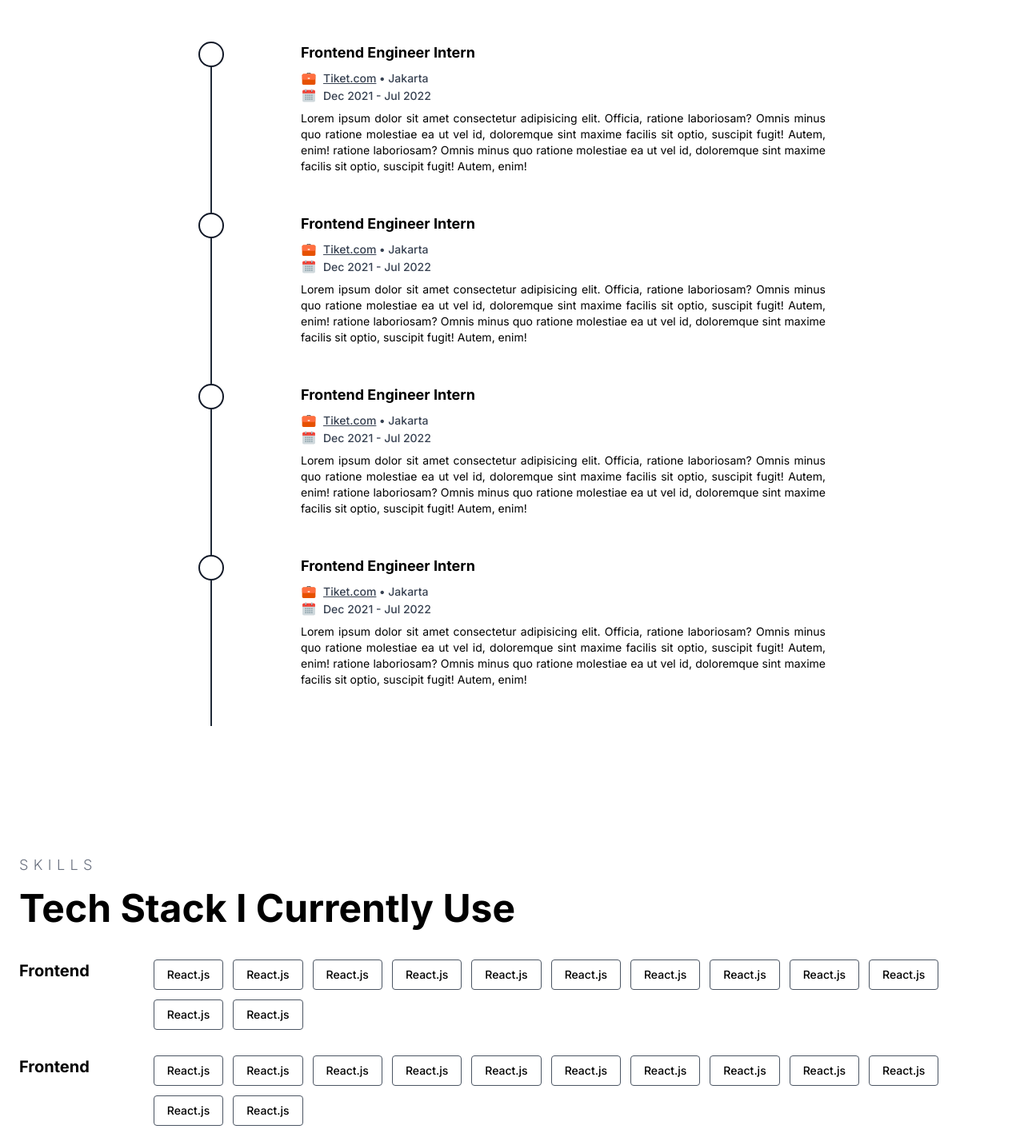
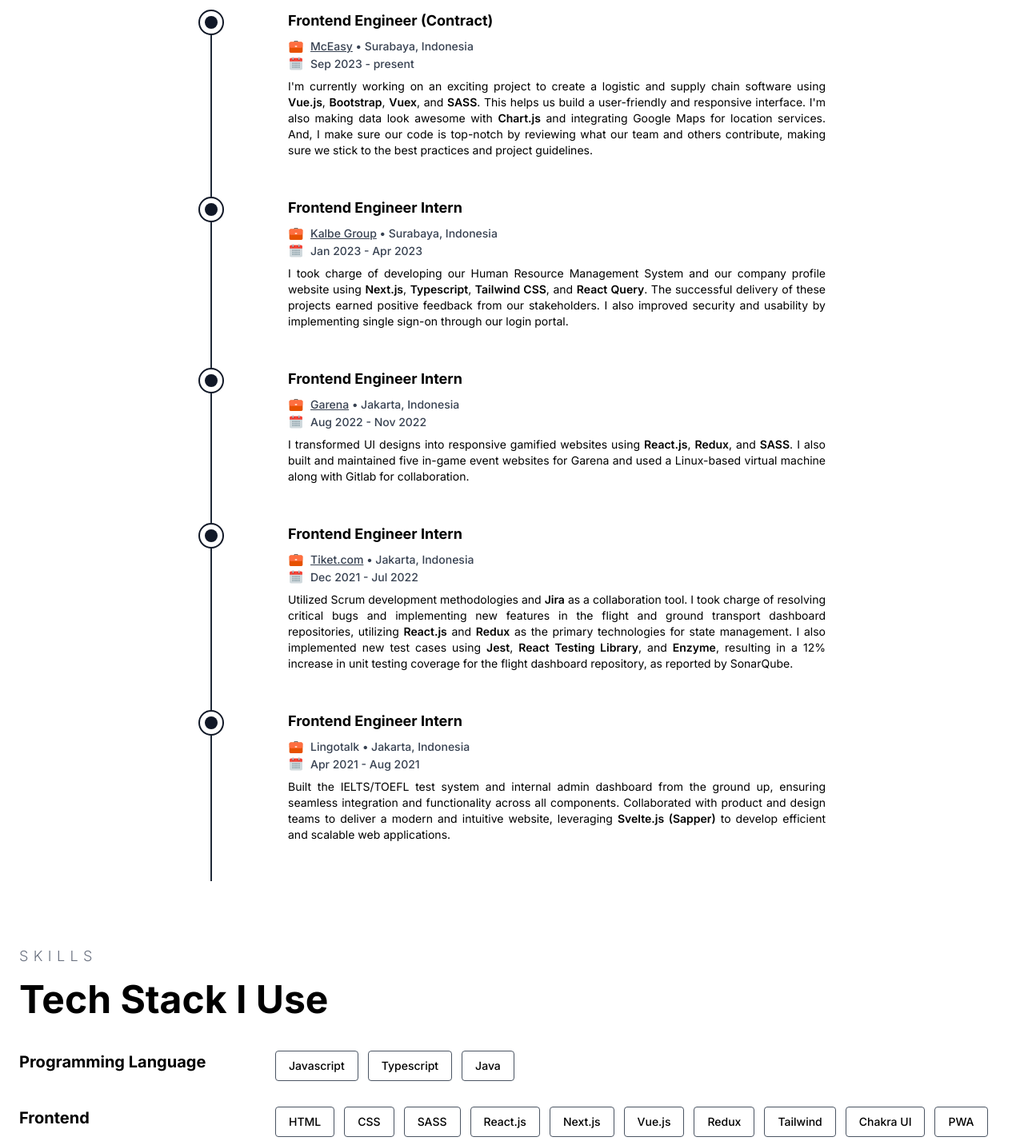
Before and after one commit to alfonsus20/personal-web, a Next.js app: page / in a window 1280 px wide. Shown: the part 1000-2432 px from the top of the page at 80% size. Built offline with nearby package versions, Linux system fonts and the light colour scheme.

Commit message:
add exp and skill set data

```diff
--- a/src/components/Experience.tsx
+++ b/src/components/Experience.tsx
@@ -1,45 +1,63 @@
-import { StaticImageData } from "next/image";
+import { ExperienceData } from "@/data/experience";
+import Link from "next/link";
 import { FcBriefcase, FcCalendar } from "react-icons/fc";
 
-interface ExperienceProps {
-  image: StaticImageData;
-  className?: string;
+interface ExperienceProps extends Omit<ExperienceData, "company"> {
+  companyName: string;
+  companyWebsite?: string;
 }
 
-const Experience = ({ image, className }: ExperienceProps) => {
+const Experience = ({
+  jobTitle,
+  companyName,
+  companyWebsite,
+  location,
+  description,
+  startDate,
+  endDate,
+}: ExperienceProps) => {
   return (
     <div className="flex">
-      <div className="flex w-16 md:w-32 flex-shrink-0">
+      <div className="flex w-16 md:w-28 flex-shrink-0">
         <div className="flex justify-center flex-col items-center flex-shrink-0">
-          <div className="w-8 h-8 flex-shrink-0 rounded-full bg-white border-2 border-gray-900"></div>
+          <div className="w-8 h-8 flex-shrink-0 rounded-full bg-white border-2 border-gray-900 grid place-items-center">
+            <div className="w-4 h-4 flex-shrink-0 rounded-full bg-gray-900"></div>
+          </div>
           <div className="w-0.5 h-full bg-gray-800"></div>
         </div>
       </div>
       <div className="flex-auto pb-12">
-        <h3 className="font-bold mb-2 text-lg">Frontend Engineer Intern</h3>
+        <h3 className="font-bold mb-2 text-lg">{jobTitle}</h3>
         <div className="text-sm space-y-0.5 mb-2 font-medium text-gray-700">
           <div className="flex items-center">
             <span className="w-7 inline-block">
-              <FcBriefcase className='text-xl' />
+              <FcBriefcase className="text-xl" />
             </span>
             <span>
-              <span className="underline">Tiket.com</span> • Jakarta
+              {companyWebsite ? (
+                <Link
+                  href={companyWebsite}
+                  target="_blank"
+                  className="underline"
+                >
+                  {companyName}
+                </Link>
+              ) : (
+                <span>{companyName}</span>
+              )}{" "}
+              • {location}
             </span>
           </div>
           <div className="flex items-center">
             <span className="w-7 inline-block">
-              <FcCalendar className='text-xl' />
+              <FcCalendar className="text-xl" />
             </span>
-            <span>Dec 2021 - Jul 2022</span>
+            <span>
+              {startDate} - {endDate || "present"}
+            </span>
           </div>
         </div>
-        <p className="text-sm text-justify">
-          Lorem ipsum dolor sit amet consectetur adipisicing elit. Officia,
-          ratione laboriosam? Omnis minus quo ratione molestiae ea ut vel id,
-          doloremque sint maxime facilis sit optio, suscipit fugit! Autem, enim!
-          ratione laboriosam? Omnis minus quo ratione molestiae ea ut vel id,
-          doloremque sint maxime facilis sit optio, suscipit fugit! Autem, enim!
-        </p>
+        <div className="text-sm text-justify">{description}</div>
       </div>
     </div>
   );
--- /dev/null
+++ b/src/data/experience.tsx
@@ -0,0 +1,117 @@
+export interface ExperienceData {
+  jobTitle: string;
+  company: {
+    name: string;
+    websiteURL?: string;
+  };
+  location: string;
+  startDate: string;
+  endDate?: string;
+  description: React.ReactNode;
+}
+
+const experienceList: ExperienceData[] = [
+  {
+    jobTitle: "Frontend Engineer (Contract)",
+    company: { name: "McEasy", websiteURL: "https://mceasy.com" },
+    location: "Surabaya, Indonesia",
+    startDate: "Sep 2023",
+    description: (
+      <p>
+        I&apos;m currently working on an exciting project to create a logistic
+        and supply chain software using{" "}
+        <span className="font-semibold">Vue.js</span>,{" "}
+        <span className="font-semibold">Bootstrap</span>,{" "}
+        <span className="font-semibold">Vuex</span>, and{" "}
+        <span className="font-semibold">SASS</span>. This helps us build a
+        user-friendly and responsive interface. I&apos;m also making data look
+        awesome with <span className="font-semibold">Chart.js</span> and
+        integrating Google Maps for location services. And, I make sure our code
+        is top-notch by reviewing what our team and others contribute, making
+        sure we stick to the best practices and project guidelines.
+      </p>
+    ),
+  },
+  {
+    jobTitle: "Frontend Engineer Intern",
+    company: {
+      name: "Kalbe Group",
+      websiteURL: "https://cakraradhamustika.com",
+    },
+    location: "Surabaya, Indonesia",
+    startDate: "Jan 2023",
+    endDate: "Apr 2023",
+    description: (
+      <p>
+        I took charge of developing our Human Resource Management System and our
+        company profile website using{" "}
+        <span className="font-semibold">Next.js</span>,{" "}
+        <span className="font-semibold">Typescript</span>,{" "}
+        <span className="font-semibold">Tailwind CSS</span>, and{" "}
+        <span className="font-semibold">React Query</span>. The successful
+        delivery of these projects earned positive feedback from our
+        stakeholders. I also improved security and usability by implementing
+        single sign-on through our login portal.
+      </p>
+    ),
+  },
+  {
+    jobTitle: "Frontend Engineer Intern",
+    company: { name: "Garena", websiteURL: "https://www.garena.com" },
+    location: "Jakarta, Indonesia",
+    startDate: "Aug 2022",
+    endDate: "Nov 2022",
+    description: (
+      <p>
+        I transformed UI designs into responsive gamified websites using{" "}
+        <span className="font-semibold">React.js</span>,{" "}
+        <span className="font-semibold">Redux</span>, and{" "}
+        <span className="font-semibold">SASS</span>. I also built and maintained
+        five in-game event websites for Garena and used a Linux-based virtual
+        machine along with Gitlab for collaboration.
+      </p>
+    ),
+  },
+  {
+    jobTitle: "Frontend Engineer Intern",
+    company: { name: "Tiket.com", websiteURL: "https://www.tiket.com/" },
+    location: "Jakarta, Indonesia",
+    startDate: "Dec 2021",
+    endDate: "Jul 2022",
+    description: (
+      <p>
+        Utilized Scrum development methodologies and{" "}
+        <span className="font-semibold">Jira</span> as a collaboration tool. I
+        took charge of resolving critical bugs and implementing new features in
+        the flight and ground transport dashboard repositories, utilizing{" "}
+        <span className="font-semibold">React.js</span> and{" "}
+        <span className="font-semibold">Redux</span> as the primary technologies
+        for state management. I also implemented new test cases using{" "}
+        <span className="font-semibold">Jest</span>,{" "}
+        <span className="font-semibold">React Testing Library</span>, and{" "}
+        <span className="font-semibold">Enzyme</span>, resulting in a 12%
+        increase in unit testing coverage for the flight dashboard repository,
+        as reported by SonarQube.
+      </p>
+    ),
+  },
+  {
+    jobTitle: "Frontend Engineer Intern",
+    company: { name: "Lingotalk" },
+    location: "Jakarta, Indonesia",
+    startDate: "Apr 2021",
+    endDate: "Aug 2021",
+    description: (
+      <p>
+        Built the IELTS/TOEFL test system and internal admin dashboard from the
+        ground up, ensuring seamless integration and functionality across all
+        components. Collaborated with product and design teams to deliver a
+        modern and intuitive website, leveraging{" "}
+        <span className="font-semibold">Svelte.js (Sapper)</span> to develop
+        efficient and scalable web applications.
+      </p>
+    ),
+  },
+];
+
+export default experienceList;
--- /dev/null
+++ b/src/data/skills.ts
@@ -0,0 +1,43 @@
+const skillSet = [
+  {
+    title: "Programming Language",
+    skills: ["Javascript", "Typescript", "Java"],
+  },
+  {
+    title: "Frontend",
+    skills: [
+      "HTML",
+      "CSS",
+      "SASS",
+      "React.js",
+      "Next.js",
+      "Vue.js",
+      "Redux",
+      "Tailwind",
+      "Chakra UI",
+      "PWA",
+      "Vite",
+      "Webpack",
+      "Storybook",
+      "Jest",
+      "React Testing Library",
+      "Enzyme",
+    ],
+  },
+  {
+    title: "Backend",
+    skills: [
+      "Node.js",
+      "Express.js",
+      "Nest.js",
+      "SQL",
+      "Google Cloud Platform",
+    ],
+  },
+  {
+    title: "Tools",
+    skills: ["Visual Studio Code", "Postman", "Figma", "Docker"],
+  },
+];
+
+export default skillSet;
--- a/src/sections/Experience.tsx
+++ b/src/sections/Experience.tsx
@@ -1,23 +1,22 @@
-import GarenaLogo from "@/assets/images/work/garena.png";
-import KalbeLogo from "@/assets/images/work/kalbe.png";
-import LingotalkLogo from "@/assets/images/work/lingotalk.webp";
-import TiketLogo from "@/assets/images/work/tiket.webp";
 import ExperienceCard from "@/components/Experience";
 import Heading from "@/components/Heading";
-import cn from "@/utils/classnames";
-
-const experienceList = [TiketLogo, GarenaLogo, KalbeLogo, LingotalkLogo];
+import experienceList from "@/data/experience";
 
 const Experience = () => {
   return (
-    <section className="mx-auto max-w-[52rem] py-24 px-6 2xl:px-0">
+    <section className="mx-auto max-w-[52rem] py-12 md:py-20 px-6 2xl:px-0">
       <Heading title="Experience" subtitle="Glympse of My Career Journey" />
-      <div className="mx-auto my-16 max-w-4xl relative">
+      <div className="mx-auto max-w-4xl relative">
         {experienceList.map((exp, idx) => (
           <ExperienceCard
-            image={exp}
             key={idx}
-            className={cn({ "ml-auto": idx % 2 !== 0 })}
+            jobTitle={exp.jobTitle}
+            description={exp.description}
+            startDate={exp.startDate}
+            endDate={exp.endDate}
+            companyName={exp.company.name}
+            companyWebsite={exp.company.websiteURL}
+            location={exp.location}
           />
         ))}
       </div>
--- a/src/sections/Hero.tsx
+++ b/src/sections/Hero.tsx
@@ -39,8 +39,9 @@
           alt="Alfonsus Avianto"
           width={1200}
           height={1600}
-          className="w-full lg:max-w-[400px] h-full aspect-[16/9] object-cover object-center md:aspect-[3/4]  md:ml-auto rounded"
+          className="w-full lg:max-w-[400px] h-full aspect-[16/10] object-cover object-center md:aspect-[3/4] md:ml-auto rounded"
           placeholder="blur"
+          priority
         />
       </div>
     </div>
--- a/src/sections/Projects.tsx
+++ b/src/sections/Projects.tsx
@@ -3,7 +3,7 @@
 
 const Projects = () => {
   return (
-    <section className="mx-auto max-w-screen-xl pb-24 px-6 2xl:px-0">
+    <section className="mx-auto max-w-screen-xl pb-12 md:pb-20 px-6 2xl:px-0">
       <Heading
         title="Portfolio"
         subtitle="Selected Projects"
--- a/src/sections/Skills.tsx
+++ b/src/sections/Skills.tsx
@@ -1,5 +1,5 @@
 import Heading from "@/components/Heading";
-import { generateArray } from "@/utils/array";
+import skillSet from "@/data/skills";
 
 interface SkillRowProps {
   skills: string[];
@@ -9,8 +9,8 @@
 const SkillRow = ({ title, skills }: SkillRowProps) => {
   return (
     <section className="flex flex-col md:flex-row gap-x-20 gap-y-4 px-6 2xl:px-0">
-      <div className="font-bold text-xl">{title}</div>
-      <div className="flex flex-auto flex-wrap gap-3 ">
+      <div className="font-bold text-xl w-60 flex-shrink-0">{title}</div>
+      <div className="flex flex-auto flex-wrap gap-3">
         {skills.map((skill, idx) => (
           <span
             className="px-4 py-2 text-center border-gray-600 border-[1px] rounded cursor-pointer text-sm font-medium"
@@ -26,18 +26,15 @@
 
 const Skills = () => {
   return (
-    <section className="mx-auto max-w-screen-xl pb-24">
+    <section className="mx-auto max-w-screen-xl pb-12 md:pb-20">
       <Heading
         title="Skills"
-        subtitle="Tech Stack I Currently Use"
+        subtitle="Tech Stack I Use"
         position="left"
       />
       <div className="space-y-8">
-        {generateArray(3, {
-          title: "Frontend",
-          skills: generateArray(12, "React.js"),
-        }).map((row, idx) => (
-          <SkillRow key={idx} {...row} />
+        {skillSet.map((skill, idx) => (
+          <SkillRow key={idx} {...skill} />
         ))}
       </div>
     </section>
```
